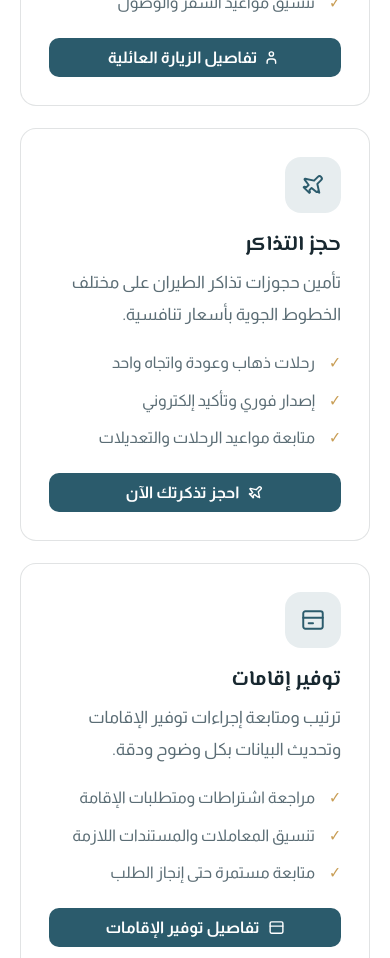
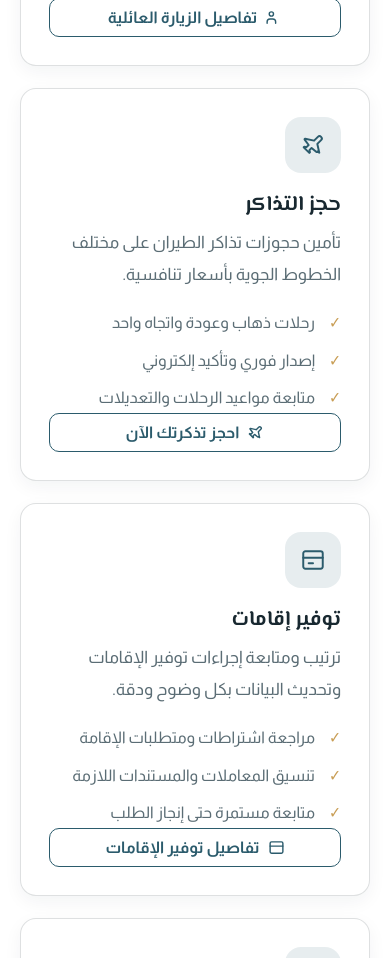
Before and after one commit to MohamedElsnousi/memy, a plain HTML site: page index.html in a window 390 px wide. Shown: the part 1940-2898 px from the top of the page. Drawn offline with Linux system fonts and the light colour scheme.

Commit message:
Add files via upload

```diff
--- a/index.html
+++ b/index.html
@@ -157,7 +157,7 @@
   #umrah .card.plan:hover{
     transform:none;
     border-color:rgba(43,91,108,.42);
-    box-shadow:0 12px 28px rgba(43,91,108,.16);
+    box-shadow:0 12px 28px rgba(20,46,56,.16);
   }
   #umrah .card.plan .tag{
     z-index:2;
@@ -235,7 +235,7 @@
       </div>
 
       <div class="top-contact-info">
-        <a class="info-item" href="tel:++249911427113" dir="ltr"><span>+249911427113</span></a>
+        <a class="info-item" href="tel:+249911427113" dir="ltr"><span>+249911427113</span></a>
         <a class="info-item" href="mailto:info@alofoq-recruitment.com"><span>info@alofoq-recruitment.com</span></a>
 
       </div>
@@ -310,7 +310,7 @@
 
 <section class="hero" id="hero" aria-roledescription="carousel" aria-label="خدمات ميمي أم روتانا">
   <div class="slide on" role="group" aria-label="1 من 3">
-    <div class="bg" style="background-image:url('https://images.unsplash.com/photo-1521737604893-d14cc237f11d?auto=format&fit=crop&w=1920&q=80')" role="img" aria-label="تنظيم رحلات العمرة والزيارات"></div>
+    <div class="bg" style="background-image:url('/imgs/ihram.jpg')" role="img" aria-label="تنظيم رحلات العمرة والزيارات"></div>
     <div class="shade"></div>
     <div class="txt">
       <nav class="hero-crumb" aria-label="مسار الصفحة">
@@ -342,7 +342,7 @@
   </div>
 
   <div class="slide" role="group" aria-label="3 من 3">
-    <div class="bg" style="background-image:url('https://images.unsplash.com/photo-1436491865332-7a61a109cc05?auto=format&fit=crop&w=1920&q=80')" role="img" aria-label="رحلات سفر وتذاكر طيران"></div>
+    <div class="bg" style="background-image:url('/imgs/tickets.jpg')" role="img" aria-label="رحلات سفر وتذاكر طيران"></div>
     <div class="shade"></div>
     <div class="txt">
       <nav class="hero-crumb" aria-label="مسار الصفحة">
@@ -388,7 +388,7 @@
           <li>إقامة فندقية وتنقلات منظمة</li>
           <li>متابعة قبل وأثناء الرحلة</li>
         </ul>
-        <a class="btn btn-icon" href="#umrah" style="margin-top:20px;justify-content:center">
+        <a class="btn btn-icon" href="#umrah">
           <svg width="17" height="17" viewBox="0 0 24 24" fill="none" stroke="currentColor" stroke-width="2" stroke-linecap="round" stroke-linejoin="round" aria-hidden="true"><path d="M3 21h18M5 21V8l7-5 7 5v13"/><path d="M10 21v-5h4v5"/></svg>
           <span>استعرض برامج العمرة</span>
         </a>
@@ -405,7 +405,7 @@
           <li>متابعة حالة الطلب خطوة بخطوة</li>
           <li>تنسيق مواعيد السفر والوصول</li>
         </ul>
-        <a class="btn btn-icon" href="#visit" style="margin-top:20px;justify-content:center">
+        <a class="btn btn-icon" href="#visit">
           <svg width="17" height="17" viewBox="0 0 24 24" fill="none" stroke="currentColor" stroke-width="2" stroke-linecap="round" stroke-linejoin="round" aria-hidden="true"><circle cx="9" cy="7" r="3"/><path d="M3 20v-2a4 4 0 0 1 4-4h4a4 4 0 0 1 4 4v2"/></svg>
           <span>تفاصيل الزيارة العائلية</span>
         </a>
@@ -422,7 +422,7 @@
           <li>إصدار فوري وتأكيد إلكتروني</li>
           <li>متابعة مواعيد الرحلات والتعديلات</li>
         </ul>
-        <a class="btn btn-icon" href="tickets.html" style="margin-top:20px;justify-content:center">
+        <a class="btn btn-icon" href="tickets.html">
           <svg width="17" height="17" viewBox="0 0 24 24" fill="none" stroke="currentColor" stroke-width="2" stroke-linecap="round" stroke-linejoin="round" aria-hidden="true"><path d="M17.8 19.2 16 11l3.5-3.5a2.1 2.1 0 0 0-3-3L13 8 4.8 6.2a.5.5 0 0 0-.5.8L8 12l-2 2-2-.5-.6.6 2.6 2.6 2.6 2.6.6-.6-.5-2 2-2 4.5 3.7a.5.5 0 0 0 .8-.5Z"/></svg>
           <span>احجز تذكرتك الآن</span>
         </a>
@@ -439,7 +439,7 @@
           <li>تنسيق المعاملات والمستندات اللازمة</li>
           <li>متابعة مستمرة حتى إنجاز الطلب</li>
         </ul>
-        <a class="btn btn-icon" href="accommodation.html" style="margin-top:20px;justify-content:center">
+        <a class="btn btn-icon" href="accommodation.html">
           <svg width="17" height="17" viewBox="0 0 24 24" fill="none" stroke="currentColor" stroke-width="2" stroke-linecap="round" stroke-linejoin="round" aria-hidden="true"><rect x="3" y="4" width="18" height="16" rx="2"/><path d="M3 10h18"/></svg>
           <span>تفاصيل توفير الإقامات</span>
         </a>
@@ -456,7 +456,7 @@
           <li>متابعة الإجراءات وتحديث الحالة</li>
           <li>تنسيق المواعيد والتسليم بانتظام</li>
         </ul>
-        <a class="btn btn-icon" href="work-procedures.html" style="margin-top:20px;justify-content:center">
+        <a class="btn btn-icon" href="work-procedures.html">
           <svg width="17" height="17" viewBox="0 0 24 24" fill="none" stroke="currentColor" stroke-width="2" stroke-linecap="round" stroke-linejoin="round" aria-hidden="true"><rect x="2" y="7" width="20" height="14" rx="2"/><path d="M16 7V5a2 2 0 0 0-2-2h-4a2 2 0 0 0-2 2v2"/></svg>
           <span>تفاصيل إجراءات العمل</span>
         </a>
--- a/style.css
+++ b/style.css
@@ -453,19 +453,52 @@ section[id]{scroll-margin-top:112px}
   color:var(--sand);font-weight:700;
 }
 
-/* بطاقات الخدمات: بدون مؤثرات افتراضية، وبوردر + شادو خفيف عند المرور */
+/* بطاقات وأزرار قسم الخدمات: تناسق بجانب بعض وأزرار شفافة */
 #services .cards{
-  grid-template-columns:repeat(auto-fit,minmax(290px,1fr));
+  display:grid;
+  grid-template-columns:repeat(3, minmax(0, 1fr));
+  gap:22px;
+  align-items:stretch;
 }
 #services .card{
+  height:100%;
   transform:none;
-  box-shadow:none;
-  transition:border-color .3s ease, box-shadow .3s ease;
+  box-shadow:0 6px 18px rgba(20,46,56,.05);
+  border-color:rgba(24,40,48,.14);
+  transition:border-color .25s ease, box-shadow .25s ease;
 }
 #services .card:hover{
   transform:none;
-  border-color:rgba(43,91,108,.35);
-  box-shadow:0 8px 20px rgba(20,46,56,.08);
+  border-color:rgba(43,91,108,.45);
+  box-shadow:0 10px 24px rgba(20,46,56,.1);
+}
+#services .card .btn{
+  margin-top:auto;
+  background:transparent;
+  color:var(--sage);
+  border:1.5px solid var(--sage);
+  border-radius:10px;
+  padding:10px 20px;
+  text-align:center;
+  justify-content:center;
+  transition:background-color .25s ease, color .25s ease, border-color .25s ease;
+}
+#services .card .btn:hover,
+#services .card .btn:focus-visible{
+  background:var(--sage);
+  color:var(--sage-ink);
+  border-color:var(--sage);
+  transform:none;
+}
+@media (max-width:980px){
+  #services .cards{
+    grid-template-columns:repeat(2, minmax(0, 1fr));
+  }
+}
+@media (max-width:640px){
+  #services .cards{
+    grid-template-columns:1fr;
+  }
 }
 
 .plan{position:relative}
@@ -753,7 +786,7 @@ section[id]{scroll-margin-top:112px}
 #umrah .card.plan:hover{
   transform:none;
   border-color:rgba(43,91,108,.42);
-  box-shadow:0 12px 28px rgba(43,91,108,.16);
+  box-shadow:0 12px 28px rgba(20,46,56,.16);
 }
 #umrah .card.plan .tag{
   z-index:2;
```
Also changed, not shown: accommodation.html (+1 -1 lines), family-recruitment.html (+1 -1 lines), tickets.html (+3 -3 lines), work-procedures.html (+1 -1 lines), imgs/family.jpg (added), imgs/id.jpg (added), imgs/ihram.jpg (added), imgs/tickets.jpg (added), 2 other files.
